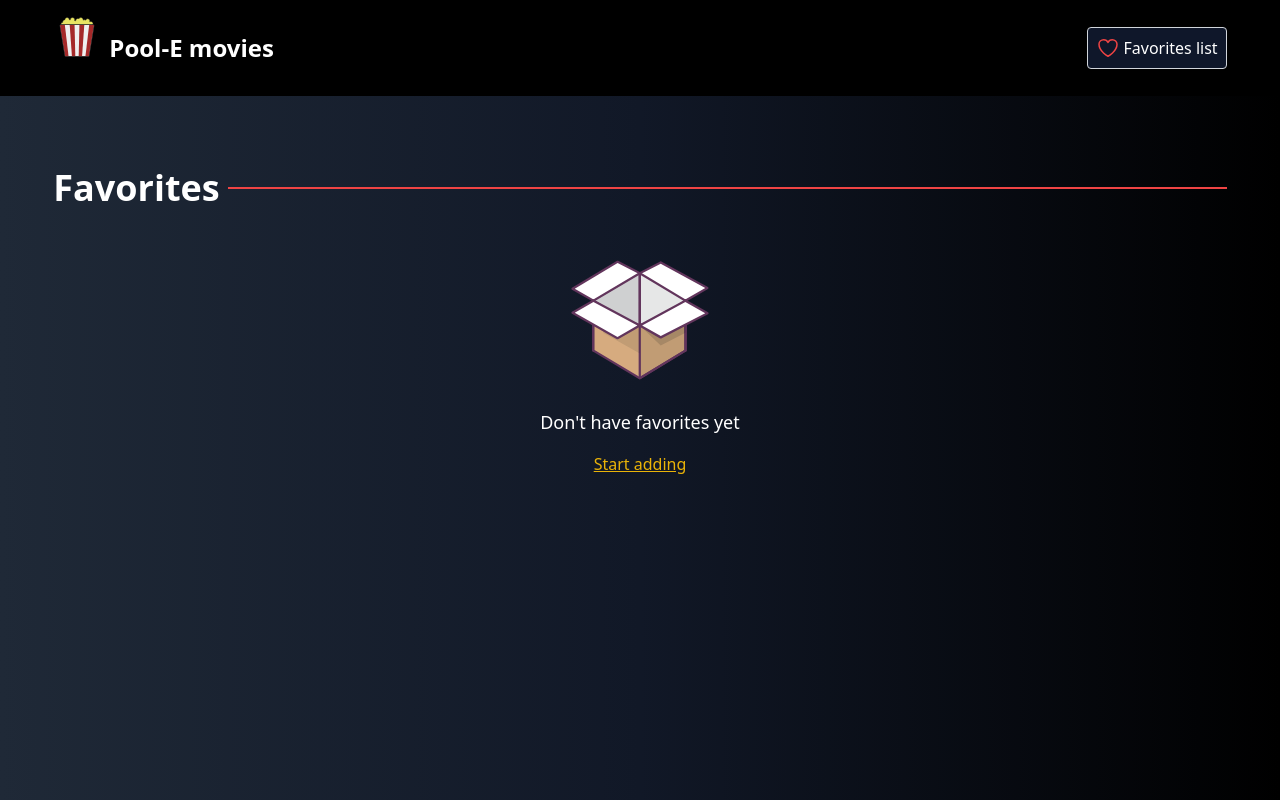
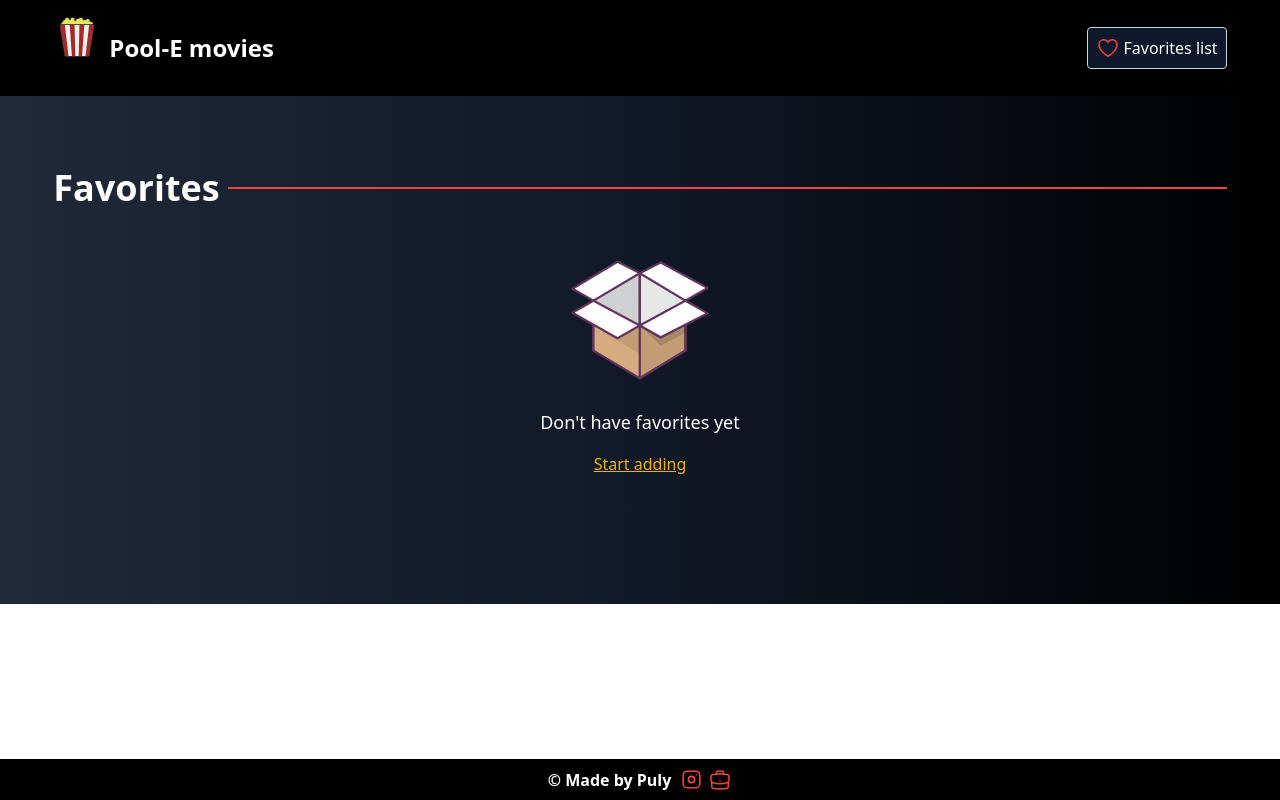
Before and after one commit to pulygarcia/movies-guide-vue, a Vue app: page /favorites in a window 1280 px wide. Built offline with nearby package versions, Linux system fonts and the light colour scheme; what tailwindcss-animated would draw is missing.

Commit message:
adding little footer with portfolio and insta link

```diff
--- /dev/null
+++ b/src/components/Footer.vue
@@ -0,0 +1,27 @@
+<script setup>
+
+</script>
+
+<template>
+  <footer class="bg-black py-2 mt-10 fixed bottom-0 w-full">
+    <div class="w-11/12 mx-auto flex justify-center items-center gap-2">
+        <p class="text-white font-bold">&copy; Made by Puly</p>
+        <div class="flex items-center gap-1">
+            <a href="https://www.instagram.com/puly___garcia/" class="hover:scale-110 transition">
+            <svg xmlns="http://www.w3.org/2000/svg" class="icon icon-tabler icon-tabler-brand-instagram" width="25" height="25" viewBox="0 0 24 24" stroke-width="1.5" stroke="#ef4444" fill="none" stroke-linecap="round" stroke-linejoin="round">
+                <path stroke="none" d="M0 0h24v24H0z" fill="none"/>
+                <path d="M4 4m0 4a4 4 0 0 1 4 -4h8a4 4 0 0 1 4 4v8a4 4 0 0 1 -4 4h-8a4 4 0 0 1 -4 -4z" />
+                <path d="M12 12m-3 0a3 3 0 1 0 6 0a3 3 0 1 0 -6 0" />
+                <path d="M16.5 7.5l0 .01" />
+              </svg>
+            </a>
+
+            <a href="https://portfolio-v3-puly.netlify.app/" class="hover:scale-110 transition">
+                <svg xmlns="http://www.w3.org/2000/svg" fill="none" viewBox="0 0 24 24" stroke-width="1.5" stroke="#ef4444" class="w-6 h-6">
+                <path stroke-linecap="round" stroke-linejoin="round" d="M20.25 14.15v4.25c0 1.094-.787 2.036-1.872 2.18-2.087.277-4.216.42-6.378.42s-4.291-.143-6.378-.42c-1.085-.144-1.872-1.086-1.872-2.18v-4.25m16.5 0a2.18 2.18 0 0 0 .75-1.661V8.706c0-1.081-.768-2.015-1.837-2.175a48.114 48.114 0 0 0-3.413-.387m4.5 8.006c-.194.165-.42.295-.673.38A23.978 23.978 0 0 1 12 15.75c-2.648 0-5.195-.429-7.577-1.22a2.016 2.016 0 0 1-.673-.38m0 0A2.18 2.18 0 0 1 3 12.489V8.706c0-1.081.768-2.015 1.837-2.175a48.111 48.111 0 0 1 3.413-.387m7.5 0V5.25A2.25 2.25 0 0 0 13.5 3h-3a2.25 2.25 0 0 0-2.25 2.25v.894m7.5 0a48.667 48.667 0 0 0-7.5 0M12 12.75h.008v.008H12v-.008Z" />
+                </svg>
+            </a>
+        </div>
+    </div>
+  </footer>
+</template>
--- a/src/components/icons/IconCommunity.vue
+++ /dev/null
@@ -1,7 +0,0 @@
-<template>
-  <svg xmlns="http://www.w3.org/2000/svg" width="20" height="20" fill="currentColor">
-    <path
-      d="M15 4a1 1 0 1 0 0 2V4zm0 11v-1a1 1 0 0 0-1 1h1zm0 4l-.707.707A1 1 0 0 0 16 19h-1zm-4-4l.707-.707A1 1 0 0 0 11 14v1zm-4.707-1.293a1 1 0 0 0-1.414 1.414l1.414-1.414zm-.707.707l-.707-.707.707.707zM9 11v-1a1 1 0 0 0-.707.293L9 11zm-4 0h1a1 1 0 0 0-1-1v1zm0 4H4a1 1 0 0 0 1.707.707L5 15zm10-9h2V4h-2v2zm2 0a1 1 0 0 1 1 1h2a3 3 0 0 0-3-3v2zm1 1v6h2V7h-2zm0 6a1 1 0 0 1-1 1v2a3 3 0 0 0 3-3h-2zm-1 1h-2v2h2v-2zm-3 1v4h2v-4h-2zm1.707 3.293l-4-4-1.414 1.414 4 4 1.414-1.414zM11 14H7v2h4v-2zm-4 0c-.276 0-.525-.111-.707-.293l-1.414 1.414C5.42 15.663 6.172 16 7 16v-2zm-.707 1.121l3.414-3.414-1.414-1.414-3.414 3.414 1.414 1.414zM9 12h4v-2H9v2zm4 0a3 3 0 0 0 3-3h-2a1 1 0 0 1-1 1v2zm3-3V3h-2v6h2zm0-6a3 3 0 0 0-3-3v2a1 1 0 0 1 1 1h2zm-3-3H3v2h10V0zM3 0a3 3 0 0 0-3 3h2a1 1 0 0 1 1-1V0zM0 3v6h2V3H0zm0 6a3 3 0 0 0 3 3v-2a1 1 0 0 1-1-1H0zm3 3h2v-2H3v2zm1-1v4h2v-4H4zm1.707 4.707l.586-.586-1.414-1.414-.586.586 1.414 1.414z"
-    />
-  </svg>
-</template>
--- a/src/components/icons/IconDocumentation.vue
+++ /dev/null
@@ -1,7 +0,0 @@
-<template>
-  <svg xmlns="http://www.w3.org/2000/svg" width="20" height="17" fill="currentColor">
-    <path
-      d="M11 2.253a1 1 0 1 0-2 0h2zm-2 13a1 1 0 1 0 2 0H9zm.447-12.167a1 1 0 1 0 1.107-1.666L9.447 3.086zM1 2.253L.447 1.42A1 1 0 0 0 0 2.253h1zm0 13H0a1 1 0 0 0 1.553.833L1 15.253zm8.447.833a1 1 0 1 0 1.107-1.666l-1.107 1.666zm0-14.666a1 1 0 1 0 1.107 1.666L9.447 1.42zM19 2.253h1a1 1 0 0 0-.447-.833L19 2.253zm0 13l-.553.833A1 1 0 0 0 20 15.253h-1zm-9.553-.833a1 1 0 1 0 1.107 1.666L9.447 14.42zM9 2.253v13h2v-13H9zm1.553-.833C9.203.523 7.42 0 5.5 0v2c1.572 0 2.961.431 3.947 1.086l1.107-1.666zM5.5 0C3.58 0 1.797.523.447 1.42l1.107 1.666C2.539 2.431 3.928 2 5.5 2V0zM0 2.253v13h2v-13H0zm1.553 13.833C2.539 15.431 3.928 15 5.5 15v-2c-1.92 0-3.703.523-5.053 1.42l1.107 1.666zM5.5 15c1.572 0 2.961.431 3.947 1.086l1.107-1.666C9.203 13.523 7.42 13 5.5 13v2zm5.053-11.914C11.539 2.431 12.928 2 14.5 2V0c-1.92 0-3.703.523-5.053 1.42l1.107 1.666zM14.5 2c1.573 0 2.961.431 3.947 1.086l1.107-1.666C18.203.523 16.421 0 14.5 0v2zm3.5.253v13h2v-13h-2zm1.553 12.167C18.203 13.523 16.421 13 14.5 13v2c1.573 0 2.961.431 3.947 1.086l1.107-1.666zM14.5 13c-1.92 0-3.703.523-5.053 1.42l1.107 1.666C11.539 15.431 12.928 15 14.5 15v-2z"
-    />
-  </svg>
-</template>
--- a/src/components/icons/IconSupport.vue
+++ /dev/null
@@ -1,7 +0,0 @@
-<template>
-  <svg xmlns="http://www.w3.org/2000/svg" width="20" height="20" fill="currentColor">
-    <path
-      d="M10 3.22l-.61-.6a5.5 5.5 0 0 0-7.666.105 5.5 5.5 0 0 0-.114 7.665L10 18.78l8.39-8.4a5.5 5.5 0 0 0-.114-7.665 5.5 5.5 0 0 0-7.666-.105l-.61.61z"
-    />
-  </svg>
-</template>
--- a/src/components/icons/IconTooling.vue
+++ /dev/null
@@ -1,19 +0,0 @@
-<!-- This icon is from <https://github.com/Templarian/MaterialDesign>, distributed under Apache 2.0 (https://www.apache.org/licenses/LICENSE-2.0) license-->
-<template>
-  <svg
-    xmlns="http://www.w3.org/2000/svg"
-    xmlns:xlink="http://www.w3.org/1999/xlink"
-    aria-hidden="true"
-    role="img"
-    class="iconify iconify--mdi"
-    width="24"
-    height="24"
-    preserveAspectRatio="xMidYMid meet"
-    viewBox="0 0 24 24"
-  >
-    <path
-      d="M20 18v-4h-3v1h-2v-1H9v1H7v-1H4v4h16M6.33 8l-1.74 4H7v-1h2v1h6v-1h2v1h2.41l-1.74-4H6.33M9 5v1h6V5H9m12.84 7.61c.1.22.16.48.16.8V18c0 .53-.21 1-.6 1.41c-.4.4-.85.59-1.4.59H4c-.55 0-1-.19-1.4-.59C2.21 19 2 18.53 2 18v-4.59c0-.32.06-.58.16-.8L4.5 7.22C4.84 6.41 5.45 6 6.33 6H7V5c0-.55.18-1 .57-1.41C7.96 3.2 8.44 3 9 3h6c.56 0 1.04.2 1.43.59c.39.41.57.86.57 1.41v1h.67c.88 0 1.49.41 1.83 1.22l2.34 5.39z"
-      fill="currentColor"
-    ></path>
-  </svg>
-</template>
--- a/src/views/FavoritesView.vue
+++ b/src/views/FavoritesView.vue
@@ -4,12 +4,13 @@ import HeadingSeparator from '@/components/HeadingSeparator.vue';
 import MovieCard from '@/components/MovieCard.vue';
 import { useMoviesStore } from '../stores/moviesStore'
 import Spinner from '@/components/Spinner.vue';
+import Footer from '@/components/Footer.vue';
 
 const moviesStore = useMoviesStore();
 </script>
 
 <template>
-  <section class="bg-gradient-to-r from-gray-800 via-gray-900 to-black h-screen">
+  <section class="bg-gradient-to-r from-gray-800 via-gray-900 to-black h-screen md:h-auto">
     <Header />
 
     <Spinner v-if="moviesStore.loading"/>
@@ -32,5 +33,7 @@ const moviesStore = useMoviesStore();
         <a href="/" class="text-yellow-500 underline">Start adding</a>
       </div>
     </div>
+
+    <Footer />
   </section>
 </template>
--- a/src/views/HomeView.vue
+++ b/src/views/HomeView.vue
@@ -5,6 +5,7 @@ import { onMounted, ref } from 'vue';
 import {useMoviesStore} from '../stores/moviesStore'
 import MovieCard from '../components/MovieCard.vue'
 import HeadingSeparator from '@/components/HeadingSeparator.vue';
+import Footer from '@/components/Footer.vue';
 
 const moviesStore = useMoviesStore();
 const loading = ref(false);
@@ -64,5 +65,7 @@ onMounted(async () => {
         </section>
             </div>
       </div>
+
+      <Footer />
   </section>
 </template>
--- a/src/views/MovieDataView.vue
+++ b/src/views/MovieDataView.vue
@@ -4,7 +4,8 @@
   import { useRoute } from 'vue-router';
   import {useMoviesStore} from '../stores/moviesStore'
   import Alert from '@/components/Alert.vue';
-import Spinner from '@/components/Spinner.vue';
+  import Spinner from '@/components/Spinner.vue';
+  import Footer from '@/components/Footer.vue';
 
   const route = useRoute();
   const id = route.params.id;
@@ -76,5 +77,7 @@ import Spinner from '@/components/Spinner.vue';
         </div>
       </div>
     </div>
+
+    <Footer />
   </div>
 </template>
```
Also changed, not shown: src/components/icons/IconEcosystem.vue (deleted, +0 -7 lines).
